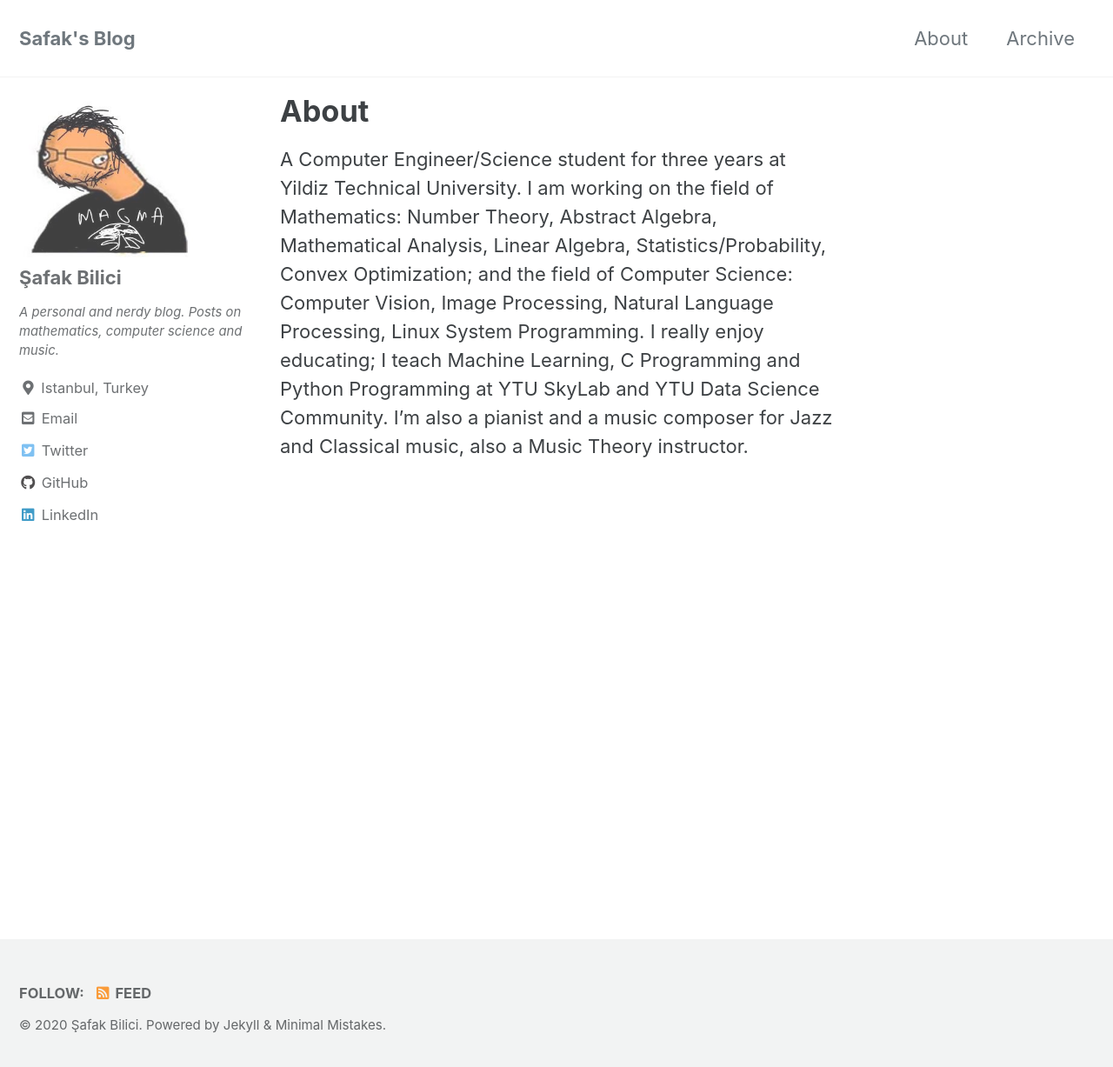
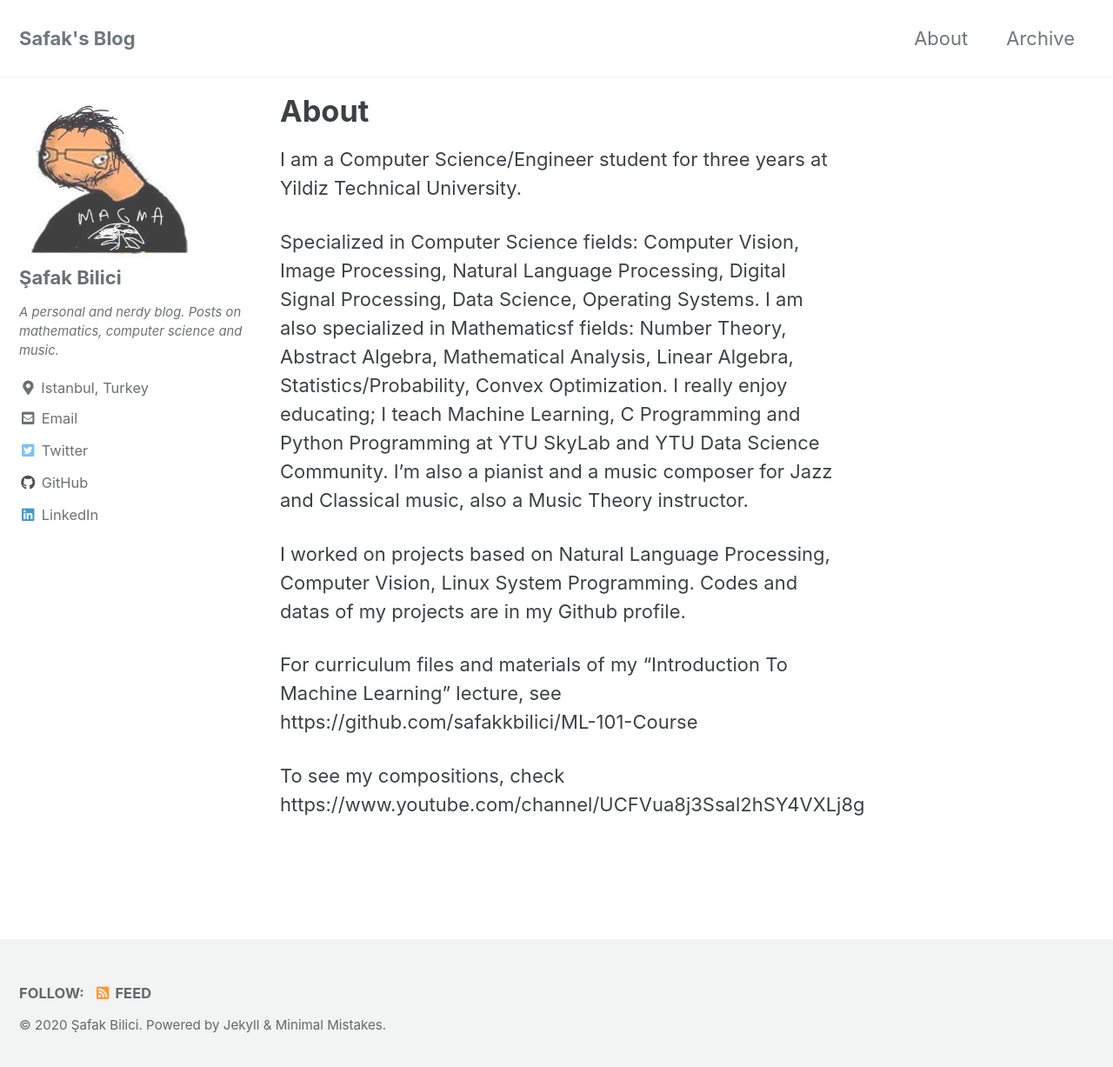
Before and after one commit to safakkbilici/safakkbilici.github.io, a Jekyll site: the page built from _pages/about.md, in a window 1280 px wide and 1235 px high. Shown: the top 1227 px of the window at 87% size. Built offline with Jekyll 4.4.1, drawn with Linux system fonts in a browser that asks for light colours; cached includes are drawn as plain includes.

Commit message:
improved about

```diff
--- a/_pages/about.md
+++ b/_pages/about.md
@@ -6,6 +6,16 @@ permalink: /about/
 header:
 ---
 
-A Computer Engineer/Science student for three years at Yildiz Technical University. I am working on the field of Mathematics: Number Theory, Abstract Algebra, Mathematical Analysis, Linear Algebra, Statistics/Probability, Convex Optimization; and the field of Computer Science: Computer Vision, Image Processing, Natural Language Processing, Linux System Programming.
+
+I am a Computer Science/Engineer student for three years at Yildiz Technical University.
+
+Specialized in Computer Science fields: Computer Vision, Image Processing, Natural Language Processing, Digital Signal Processing, Data Science, Operating Systems.
+I am also specialized in Mathematicsf fields: Number Theory, Abstract Algebra, Mathematical Analysis, Linear Algebra, Statistics/Probability, Convex Optimization.
 I really enjoy educating; I teach Machine Learning, C Programming and Python Programming at YTU SkyLab and YTU Data Science Community.
 I'm also a pianist and a music composer for Jazz and Classical music, also a Music Theory instructor.
+
+I worked on projects based on Natural Language Processing, Computer Vision, Linux System Programming. Codes and datas of my projects are in my Github profile.
+
+For curriculum files and materials of my "Introduction To Machine Learning" lecture, see https://github.com/safakkbilici/ML-101-Course
+
+To see my compositions, check https://www.youtube.com/channel/UCFVua8j3Ssal2hSY4VXLj8g
```
